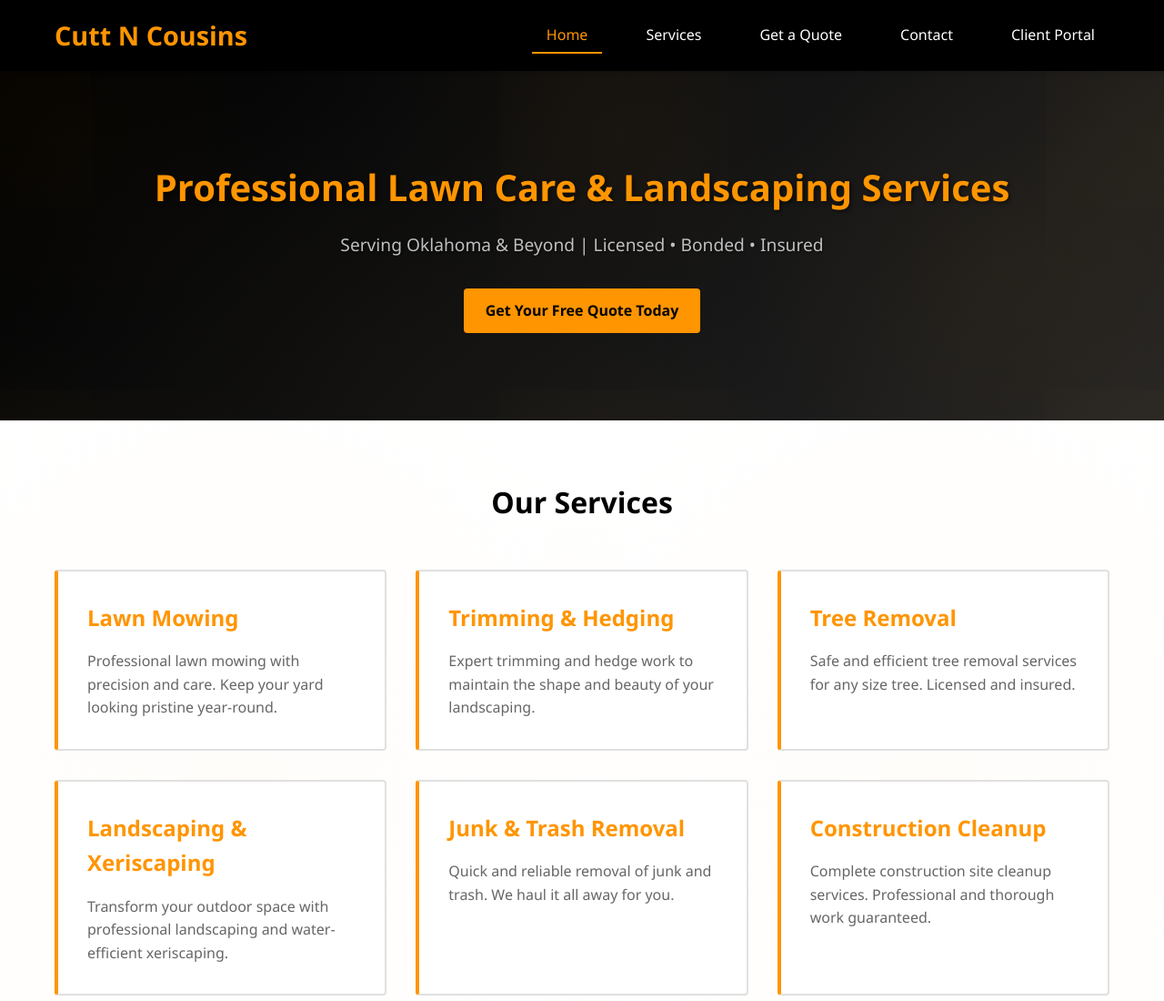
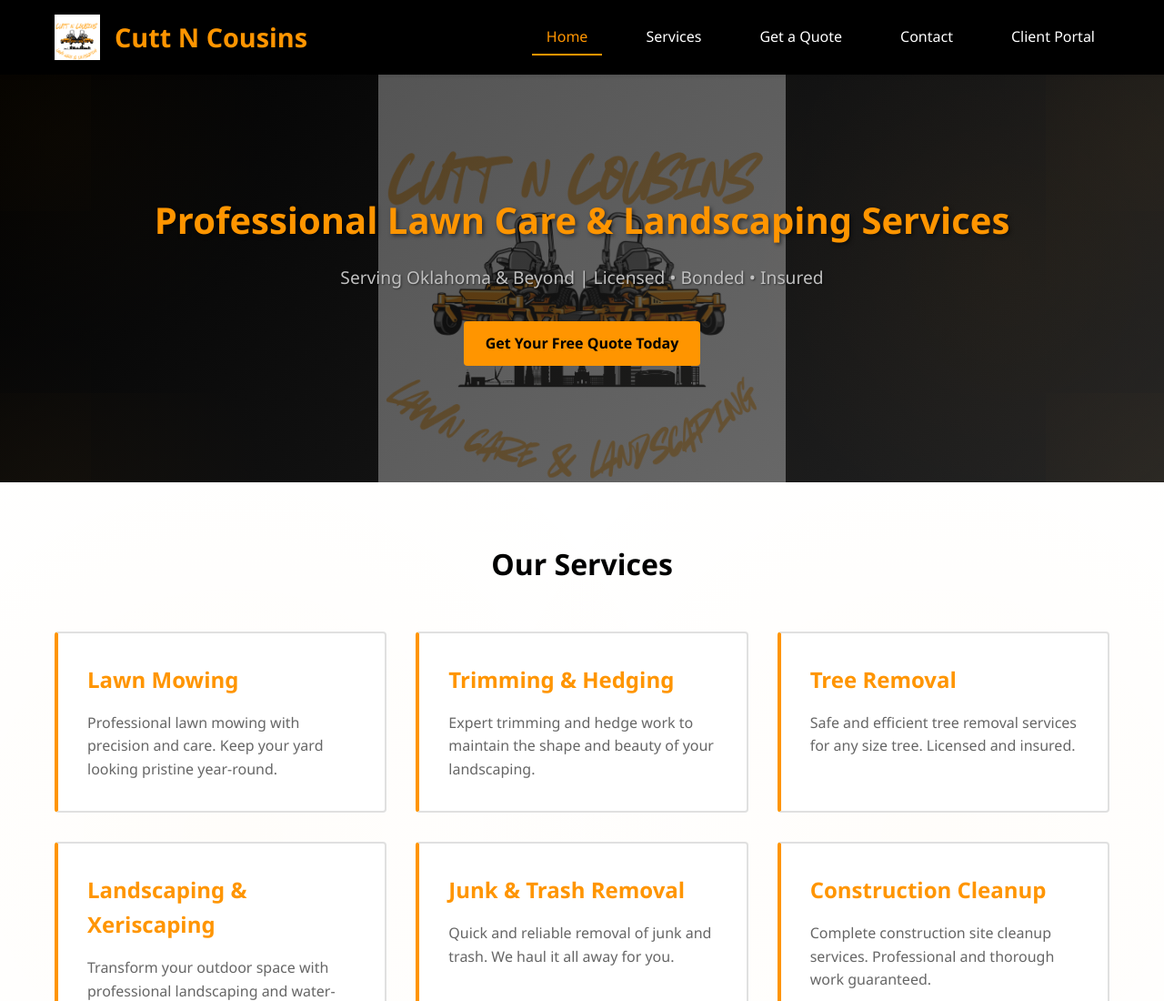
Before and after one commit to ysgokc52/Cuttncousins-website, a website: page index.html in a window 1280 px wide. Shown: the top 1100 px of the page at 91% size. Drawn offline with Linux system fonts and the light colour scheme.

Commit message:
Add files via upload

```diff
--- a/index.html
+++ b/index.html
@@ -11,6 +11,7 @@
     <nav class="navbar">
         <div class="container">
             <div class="nav-brand">
+                <img src="logo.png" alt="Cutt N Cousins Logo">
                 <h1>Cutt N Cousins</h1>
             </div>
             <ul class="nav-menu">
--- a/styles.css
+++ b/styles.css
@@ -95,6 +95,18 @@
     align-items: center;
 }
 
+.nav-brand {
+    display: flex;
+    align-items: center;
+    gap: 1rem;
+}
+
+.nav-brand img {
+    height: 50px;
+    width: auto;
+    object-fit: contain;
+}
+
 .nav-brand h1 {
     color: var(--primary-orange);
     font-size: 1.8rem;
@@ -125,15 +137,17 @@
 .hero {
     background-color: var(--primary-black);
     background-image:
-        /* Logo text watermark */
+        /* Logo image as background */
+        url('logo.png'),
+        /* Watermark gradients */
         radial-gradient(circle at 20% 30%, rgba(255, 149, 0, 0.08) 0%, transparent 40%),
-        radial-gradient(circle at 80% 70%, rgba(255, 149, 0, 0.06) 0%, transparent 40%),
-        radial-gradient(ellipse at 50% 50%, rgba(255, 149, 0, 0.04) 0%, transparent 60%);
-    background-size: 600px 400px, 700px 500px, 800px 600px;
-    background-position: -50px -50px, 100px 150px, 0 0;
+        radial-gradient(circle at 80% 70%, rgba(255, 149, 0, 0.06) 0%, transparent 40%);
+    background-size: contain, 600px 400px, 700px 500px;
+    background-position: center, -50px -50px, 100px 150px;
+    background-repeat: no-repeat, repeat, repeat;
     background-attachment: fixed;
     color: var(--background-white);
-    padding: 6rem 0;
+    padding: 8rem 0;
     text-align: center;
     position: relative;
     overflow: hidden;
```
Also changed, not shown: contact.html (+1 -0 lines), portal.html (+1 -0 lines), quote.html (+1 -0 lines), services.html (+1 -0 lines).
